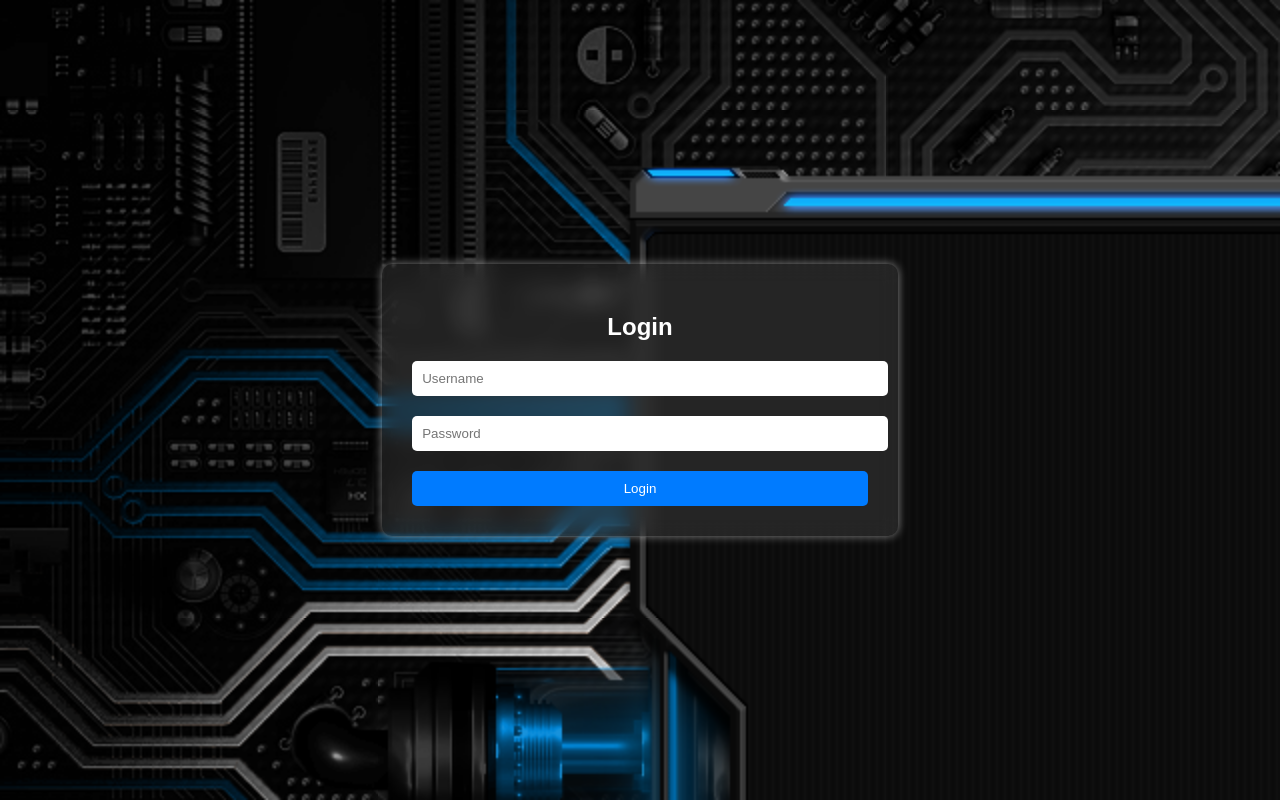
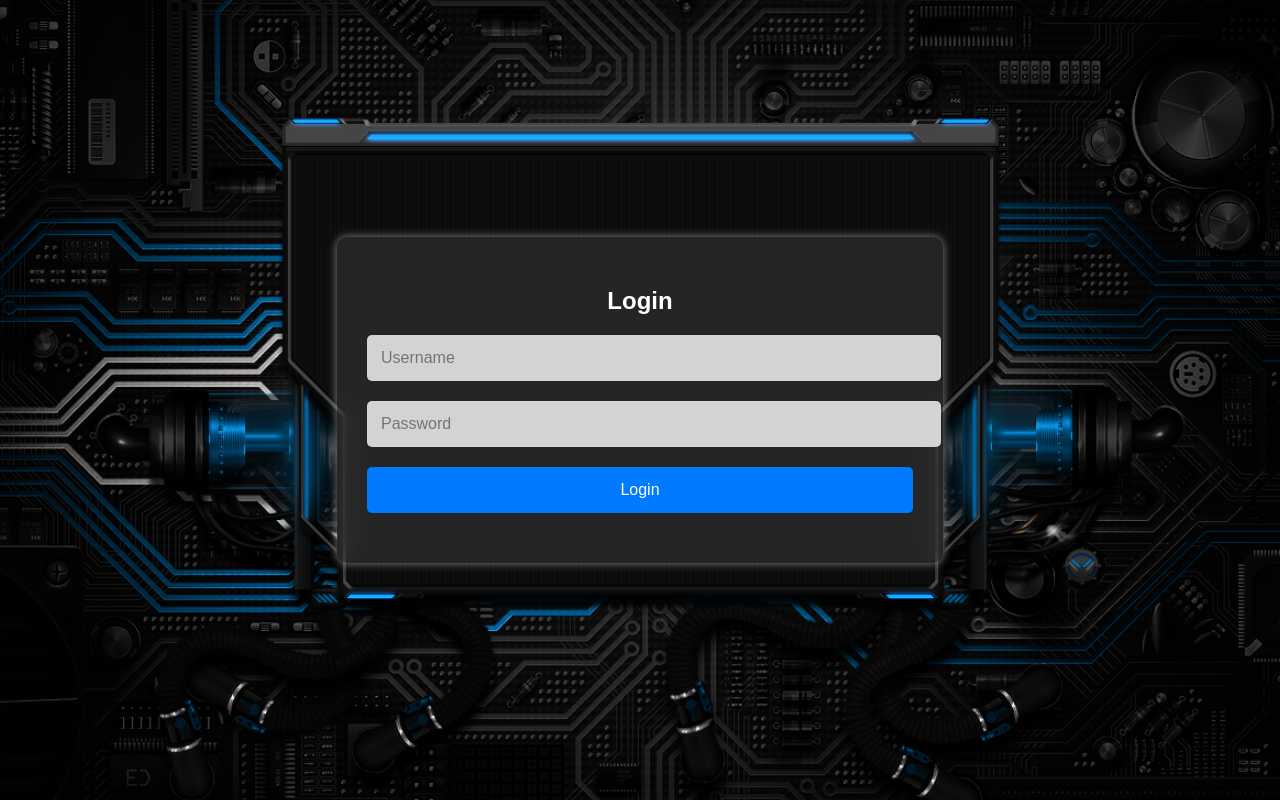
Before and after one commit to AbdullahPgmr/Solar-map-main, a plain HTML site: page login.html in a window 1280 px wide. Drawn offline with Linux system fonts and the light colour scheme.

Commit message:
css modify

```diff
--- a/login.html
+++ b/login.html
@@ -6,81 +6,95 @@
     <title>Login Page</title>
     <style>
                     body {
-        margin: 0;
-        padding: 0;
-        font-family: Arial, sans-serif;
-        color: #fff;
-        display: flex;
-        justify-content: center;
-        align-items: center;
-        height: 100vh;
-        overflow: hidden;
+              margin          : 0;
+              padding         : 0;
+              font-family     : Arial, sans-serif;
+              color           : #fff;
+              display         : flex;
+              justify-content : center;
+              align-items     : center;
+              height          : 100vh;
+              overflow        : hidden;
+              background-color: #222;               /* Dark background color */
             }
 
             .parallax {
               position: absolute;
-        width: 100%;
-        height: 100%;
+              width   : 100%;
+              height  : 100%;
               overflow: hidden;
-        z-index: -1;
+              z-index : -1;
             }
 
             .parallax::before {
-        content: "";
-        /* background: url("https://images.pexels.com/photos/956999/milky-way-starry-sky-night-sky-star-956999.jpeg") no-repeat center center;
-        background-size: cover; */
-        background-image: url(assets/img/lock.png);
-        position: absolute;
-        top: 0;
-        left: 0;
-        width: 100%;
-        height: 100%;
-        z-index: -1;
-        transform: translateZ(-1px) scale(2); /* Creates the parallax effect */
-        will-change: transform;
+              content            : "";
+              background-image   : url('assets/img/lock.png');   /* Adjust your background image path */
+              background-repeat  : no-repeat;
+              background-position: center;
+              position           : absolute;
+              top                : 0;
+              left               : 0;
+              width              : 100%;
+              height             : 100%;
+              z-index            : -1;
+              transform          : translateZ(-1px) scale(1.1);  /* Adjust scale for parallax effect */
+              will-change        : transform;
             }
 
             .login-container {
-        backdrop-filter: blur(10px);
+              backdrop-filter : blur(10px);                         /* Apply backdrop blur for a modern look */
               background-color: rgba(255, 255, 255, 0.1);
-        padding: 30px;
-        border-radius: 10px;
-        box-shadow: 0 0 10px rgba(255, 255, 255, 0.5);
-        display: flex;
-        flex-direction: column;
-        justify-content: center;
-        align-items: center;
+              padding         : 30px;
+              border-radius   : 10px;
+              box-shadow      : 0 0 10px rgba(255, 255, 255, 0.5);
+              display         : flex;
+              flex-direction  : column;
+              justify-content : center;
+              align-items     : center;
+              animation       : slideIn 0.5s ease forwards;         /* Slide in animation */
+            }
+
+            @keyframes slideIn {
+              0% {
+                opacity  : 0;
+                transform: translateY(-50px);
+              }
+              100% {
+                opacity  : 1;
+                transform: translateY(0);
+              }
             }
 
             .login-container h2 {
               margin-bottom: 20px;
-        text-align: center;
+              text-align   : center;
+              font-size    : 24px;    /* Larger font size for the heading */
             }
-/* another test  */
+
             .login-container input[type="text"],
-      .login-container input[type="password"] {
-        width: 100%;
-        padding: 10px;
-        margin-bottom: 20px;
-        border: none;
-        border-radius: 5px;
-        background-color: #fff;
-        color: #000;
+            .login-container input[type="password"],
+            .login-container input[type="submit"] {
+              width           : 100%;
+              padding         : 14px;
+              margin-bottom   : 20px;
+              border          : none;
+              border-radius   : 5px;
+              background-color: rgba(255, 255, 255, 0.8);    /* Semi-transparent white background */
+              color           : #333;
+              font-size       : 16px;
+              transition      : background-color 0.3s ease;
             }
 
             .login-container input[type="submit"] {
-        width: 100%;
-        padding: 10px;
-        border: none;
-        border-radius: 5px;
-        background-color: #007bff;
-        color: #fff;
-        cursor: pointer;
+              background-color: #007bff;  /* Blue submit button */
+              color           : #fff;
+              cursor          : pointer;
             }
 
             .login-container input[type="submit"]:hover {
-        background-color: #0056b3;
+              background-color: #0056b3;  /* Darker shade on hover */
             }
+
     </style>
   </head>
   <body>
```
Lines whose indentation alone changed are shown as unchanged.
